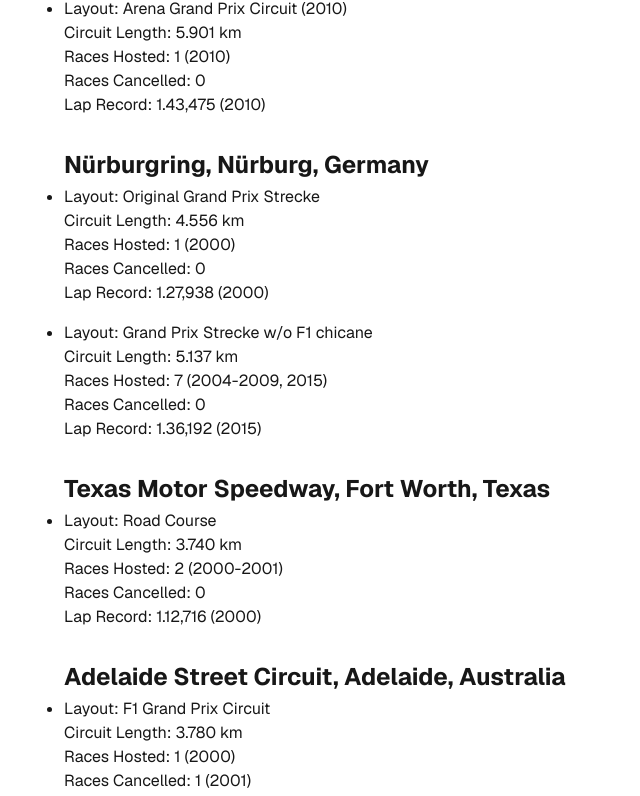
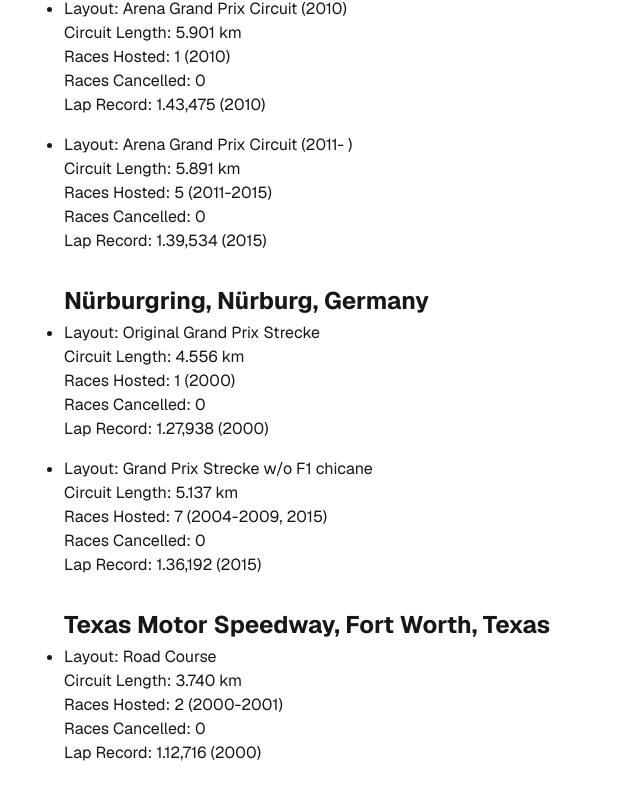
Before and after one commit to RasmusKodehode/sportscar-encyclopedia, a Next.js app: page /the-circuits in a window 1280 px wide. Shown: the part 3555-4351 px from the top of the page, without its empty margins (0-640 px from the left). Built offline with nearby package versions, Linux system fonts and the light colour scheme.

Commit message:
2011 season circuits added

```diff
--- a/app/the-circuits/page.tsx
+++ b/app/the-circuits/page.tsx
@@ -218,6 +218,13 @@
                 <p>Races Hosted: 1 (2010)</p>
                 <p>Races Cancelled: 0</p>
                 <p>Lap Record: 1.43,475 (2010)</p>
+              </li>
+              <li>
+                <p>Layout: Arena Grand Prix Circuit (2011- )</p>
+                <p>Circuit Length: 5.891 km</p>
+                <p>Races Hosted: 5 (2011-2015)</p>
+                <p>Races Cancelled: 0</p>
+                <p>Lap Record: 1.39,534 (2015)</p>
               </li>
             </ul>
           </div>
@@ -475,6 +482,13 @@
                 <p>Races Cancelled: 0</p>
                 <p>Lap Record: 0.46,696 (2008)</p>
               </li>
+              <li>
+                <p>Layout: Original Circuit with new chicane</p>
+                <p>Circuit Length: 2.372 km</p>
+                <p>Races Hosted: 3 (2011-2013)</p>
+                <p>Races Cancelled: 0</p>
+                <p>Lap Record: 0.44,017 (2012)</p>
+              </li>
             </ul>
           </div>
           <div className="flex flex-col gap-1">
@@ -690,6 +704,30 @@
               </li>
             </ul>
           </div>
+          <div className="flex flex-col gap-1">
+            <h3>Autodromo Enzo e Dino Ferrari, Imola, Italy</h3>
+            <ul className="flex flex-col gap-4">
+              <li>
+                <p>Layout: Grand Prix (2008-)</p>
+                <p>Circuit Length: 4.909 km</p>
+                <p>Races Hosted: 1 (2011)</p>
+                <p>Races Cancelled: 0</p>
+                <p>Lap Record: 1.31,736 (2011)</p>
+              </li>
+            </ul>
+          </div>
+          <div className="flex flex-col gap-1">
+            <h3>Baltimore Street Circuit, Baltimore, Maryland</h3>
+            <ul className="flex flex-col gap-4">
+              <li>
+                <p>Layout: 2011 IndyCar layout</p>
+                <p>Circuit Length: 3.283 km</p>
+                <p>Races Hosted: 1 (2011)</p>
+                <p>Races Cancelled: 0</p>
+                <p>Lap Record: 1.27,750 (2011)</p>
+              </li>
+            </ul>
+          </div>
         </div>
       </main>
     </div>
```
